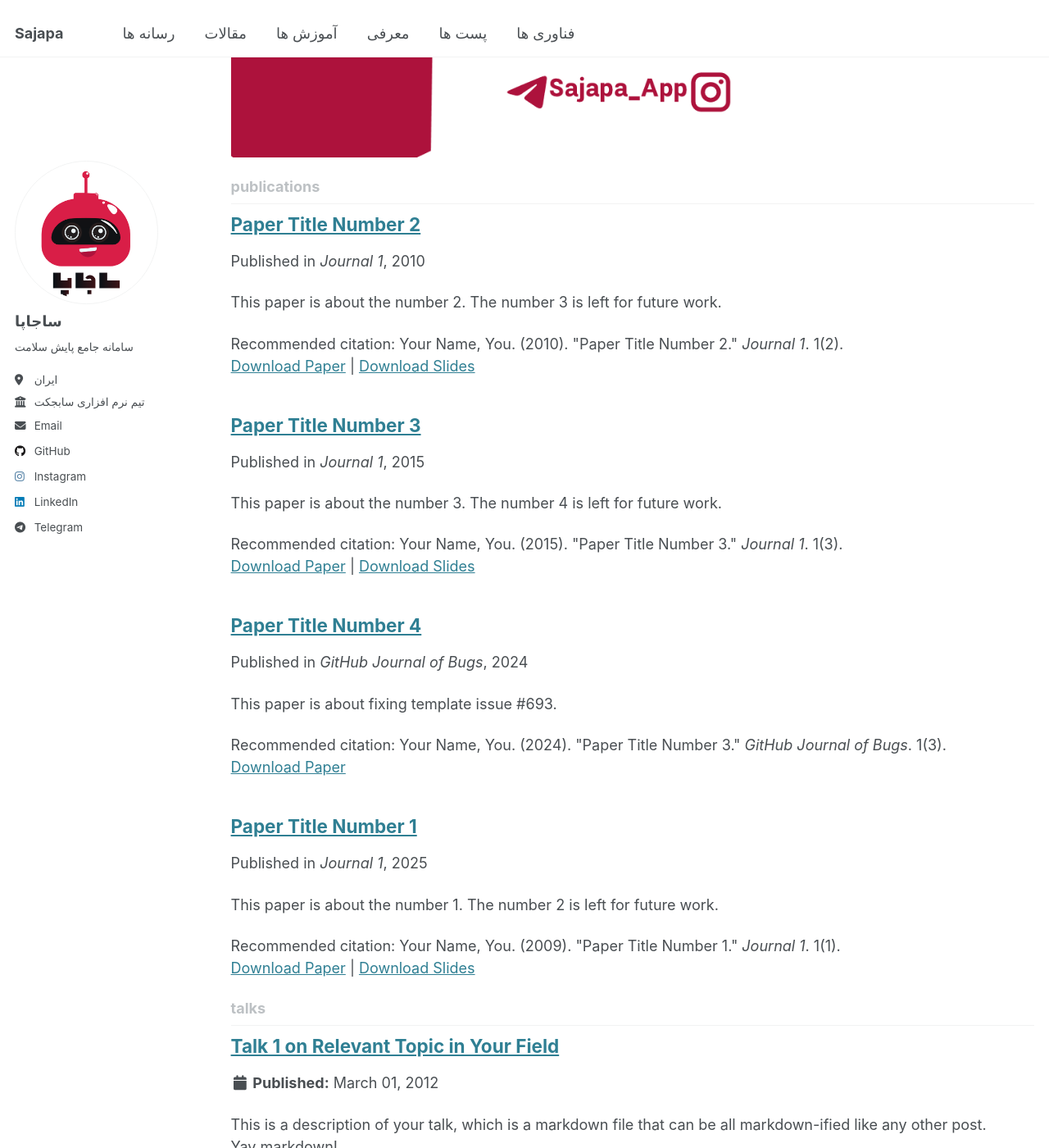
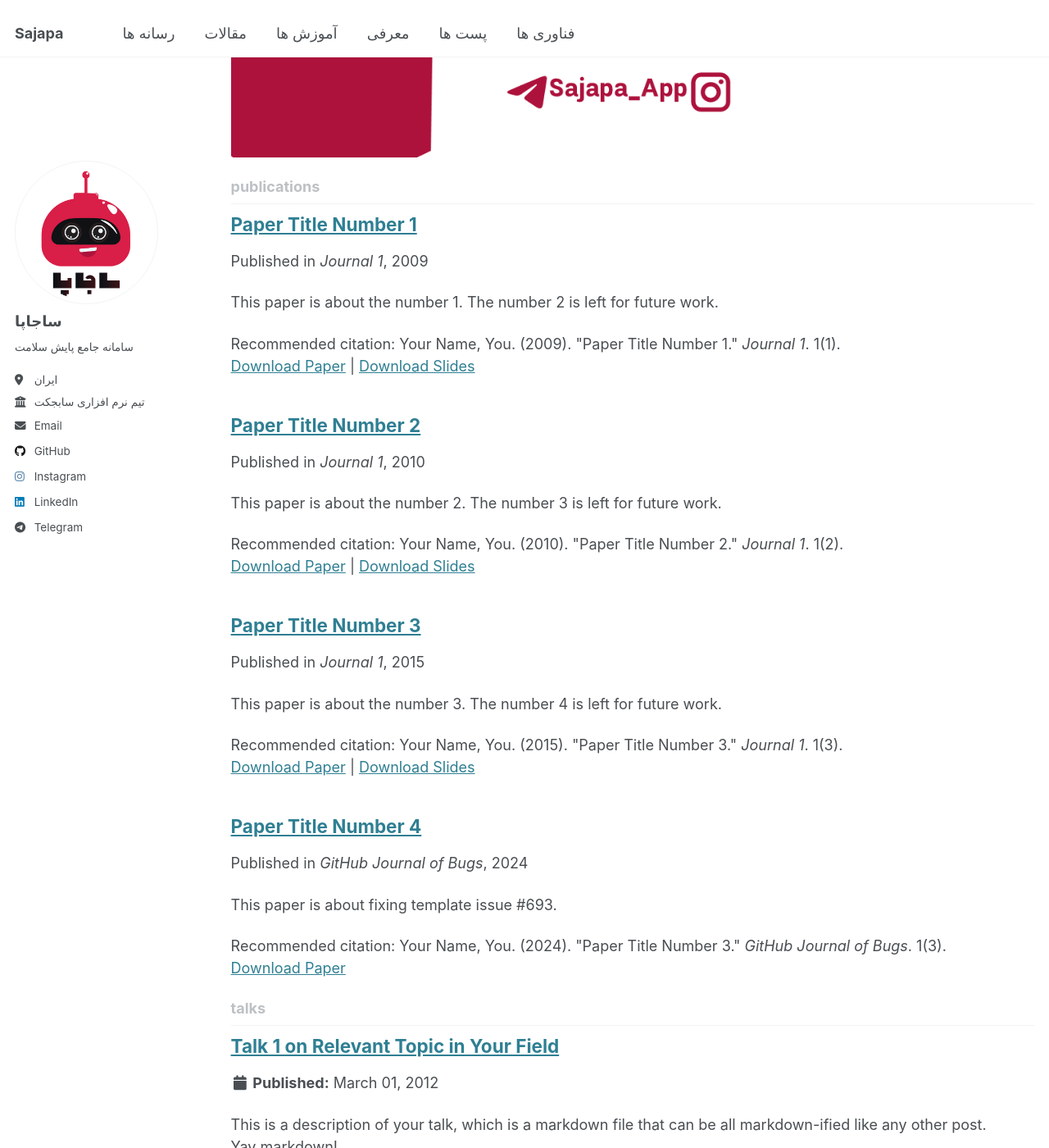
Before and after one commit to Subject-Team/SajapaApp, a Jekyll site: the page built from _pages/collection-archive.html, in a window 1280 px wide and 1400 px high, scrolled down 1241 px. Shown: the whole window at 82% size. Built offline with Jekyll 4.4.1, drawn with Linux system fonts in a browser that asks for light colours.

Commit message:
Update 2009-10-01-paper-title-number-1.md

```diff
--- a/_publications/2009-10-01-paper-title-number-1.md
+++ b/_publications/2009-10-01-paper-title-number-1.md
@@ -4,7 +4,7 @@ collection: publications
 category: manuscripts
 permalink: /publication/2009-10-01-paper-title-number-1
 excerpt: 'This paper is about the number 1. The number 2 is left for future work.'
-date: 2025-01-01
+date: 2009-10-01
 venue: 'Journal 1'
 slidesurl: 'http://academicpages.github.io/files/slides1.pdf'
 paperurl: 'http://academicpages.github.io/files/paper1.pdf'
```
